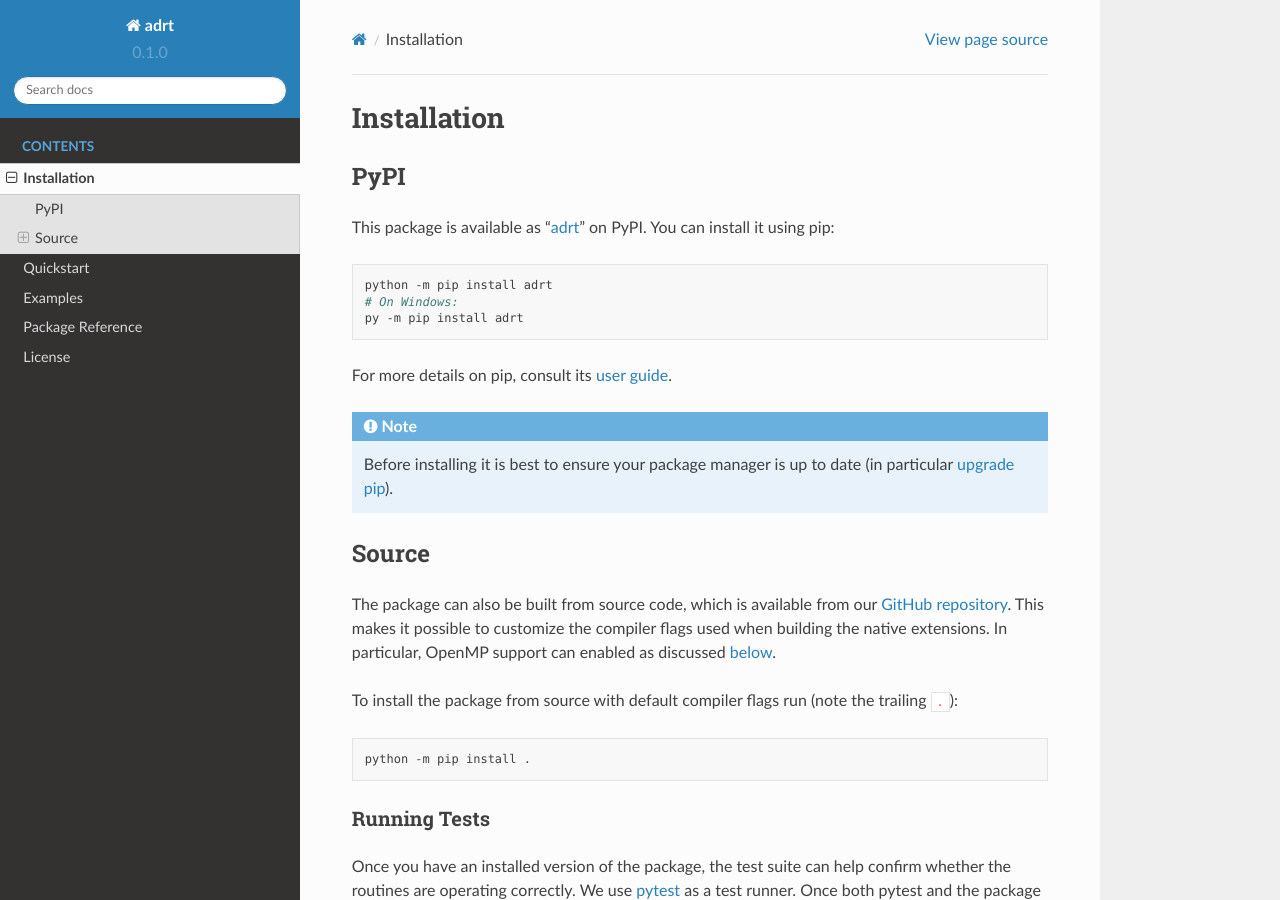
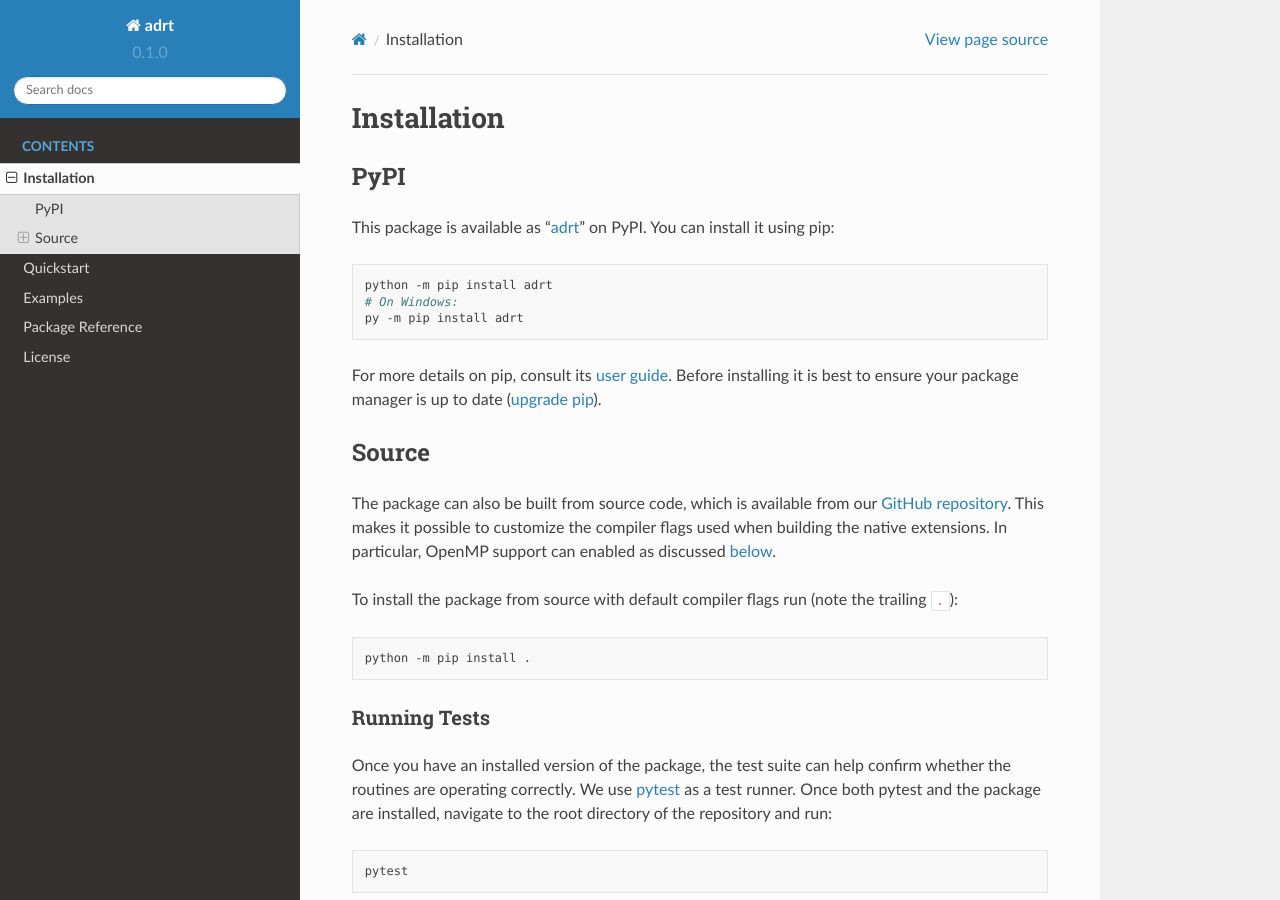
Before and after one commit to karlotness/adrt, a Sphinx documentation site: the page built from docs/install.rst, in a window 1280 px wide and 900 px high. Built offline with Sphinx 7.4.7 and the Read the Docs theme 2.0.0, drawn with Linux system fonts in a browser that asks for light colours.

Commit message:
Demote pip upgrade note to plain paragraph.

```diff
--- a/docs/install.rst
+++ b/docs/install.rst
@@ -17,12 +17,9 @@ pip::
   py -m pip install adrt
 
 For more details on pip, consult its `user guide
-<https://pip.pypa.io/en/stable/user_guide/>`__.
-
-.. note::
-   Before installing it is best to ensure your package manager is up
-   to date (in particular `upgrade pip
-   <https://pip.pypa.io/en/stable/installing/#upgrading-pip>`__).
+<https://pip.pypa.io/en/stable/user_guide/>`__. Before installing it
+is best to ensure your package manager is up to date (`upgrade pip
+<https://pip.pypa.io/en/stable/installing/#upgrading-pip>`__).
 
 Source
 ------
```
